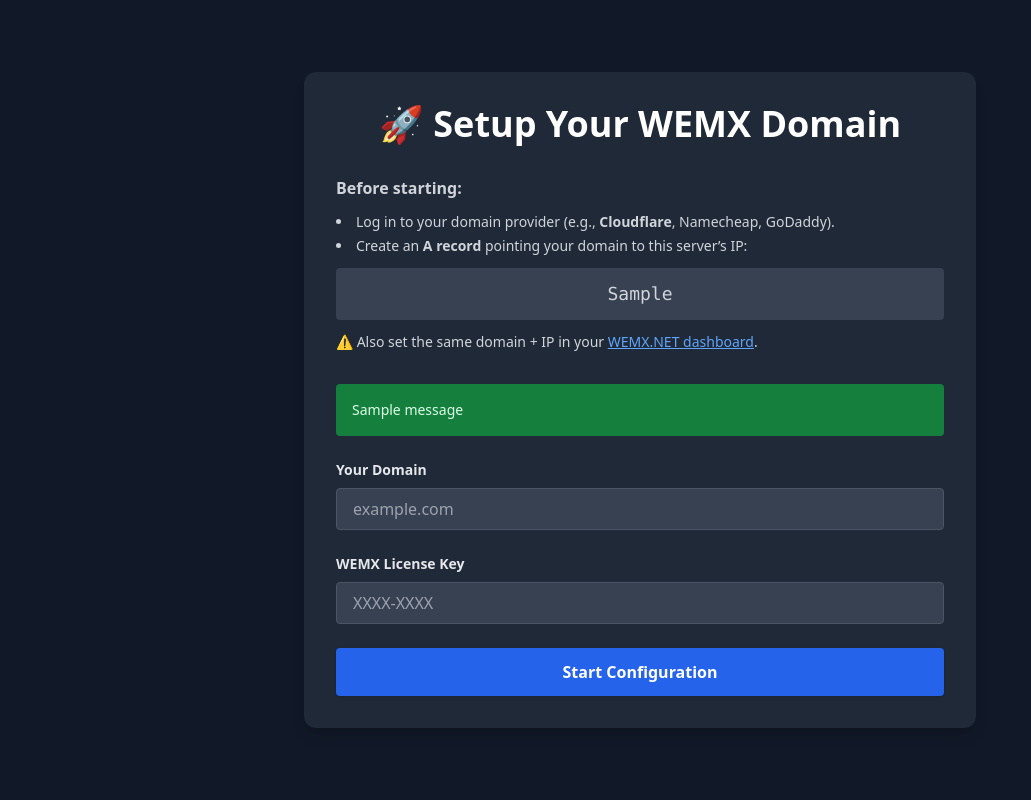
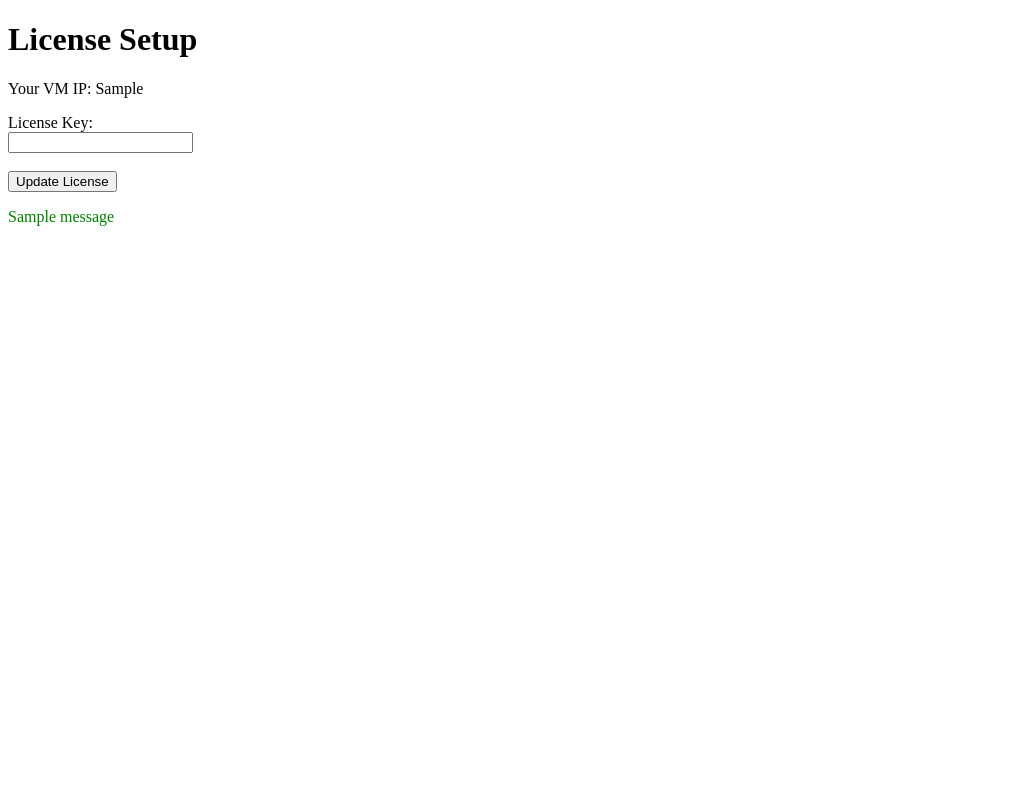
Before and after one commit to EWANZO101/wemxsetup, a Flask app: template templates/index.html in a window 1280 px wide. Shown: the whole page, without its empty margins (0-1031 px from the left). Run offline with Flask 3, Linux system fonts and the light colour scheme; the template is opened without the code that fills it: most values are stand-ins (such as "Sample title", 1, 10 or a date in 2020); one stand-in notice (Sample message) is shown; some libraries are stand-ins or nearby versions.

Commit message:
Update index.html

```diff
--- a/templates/index.html
+++ b/templates/index.html
@@ -1,81 +1,20 @@
 <!DOCTYPE html>
-<html lang="en" class="dark">
+<html>
 <head>
-  <meta charset="UTF-8" />
-  <meta name="viewport" content="width=device-width, initial-scale=1" />
   <title>WEMX Setup</title>
-  <script src="https://cdn.tailwindcss.com"></script>
-  <link href="https://cdn.jsdelivr.net/npm/flowbite@2.2.1/dist/flowbite.min.css" rel="stylesheet" />
 </head>
-<body class="bg-gray-900 text-white min-h-screen flex items-center justify-center p-4">
-  <div class="max-w-2xl w-full bg-gray-800 rounded-xl shadow-lg p-8">
-    <h1 class="text-4xl font-extrabold mb-8 text-center">🚀 Setup Your WEMX Domain</h1>
-
-    <section class="mb-8 text-gray-300 space-y-3">
-      <p class="font-semibold">Before starting:</p>
-      <ul class="list-disc list-inside text-sm space-y-1">
-        <li>Log in to your domain provider (e.g., <strong>Cloudflare</strong>, Namecheap, GoDaddy).</li>
-        <li>Create an <strong>A record</strong> pointing your domain to this server’s IP:</li>
-      </ul>
-
-      <pre class="bg-gray-700 rounded p-3 mt-2 font-mono text-lg text-center select-all">{{ vm_ip }}</pre>
-
-      <p class="mt-4 text-sm">
-        ⚠️ Also set the same domain + IP in your <a href="https://wemx.net/dashboard" target="_blank" rel="noopener noreferrer" class="text-blue-400 underline hover:text-blue-500">WEMX.NET dashboard</a>.
-      </p>
-    </section>
-
-    {% with messages = get_flashed_messages(with_categories=true) %}
-      {% for category, message in messages %}
-        <div
-          class="mb-6 p-4 rounded text-sm font-medium
-            {{ 'bg-green-700 text-green-100' if category == 'success' else 'bg-red-700 text-red-100' }}"
-          role="alert"
-          aria-live="polite"
-        >
-          {{ message }}
-        </div>
-      {% endfor %}
-    {% endwith %}
-
-    <form method="POST" class="space-y-6" novalidate>
-      <div>
-        <label for="domain" class="block mb-2 text-sm font-semibold text-gray-200">Your Domain</label>
-        <input
-          id="domain"
-          name="domain"
-          type="text"
-          required
-          placeholder="example.com"
-          class="w-full rounded border border-gray-600 bg-gray-700 px-4 py-2 text-white placeholder-gray-400 focus:border-blue-500 focus:ring focus:ring-blue-400 focus:outline-none"
-          pattern="^([a-zA-Z0-9-]+\.)+[a-zA-Z]{2,}$"
-          title="Enter a valid domain, e.g. example.com"
-          autocomplete="off"
-        />
-      </div>
-
-      <div>
-        <label for="license" class="block mb-2 text-sm font-semibold text-gray-200">WEMX License Key</label>
-        <input
-          id="license"
-          name="license"
-          type="text"
-          required
-          placeholder="XXXX-XXXX"
-          class="w-full rounded border border-gray-600 bg-gray-700 px-4 py-2 text-white placeholder-gray-400 focus:border-blue-500 focus:ring focus:ring-blue-400 focus:outline-none"
-          autocomplete="off"
-        />
-      </div>
-
-      <button
-        type="submit"
-        class="w-full rounded bg-blue-600 py-3 text-white font-semibold shadow hover:bg-blue-700 focus:outline-none focus:ring-2 focus:ring-blue-500"
-      >
-        Start Configuration
-      </button>
-    </form>
-  </div>
-
-  <script src="https://cdn.jsdelivr.net/npm/flowbite@2.2.1/dist/flowbite.min.js"></script>
+<body>
+  <h1>License Setup</h1>
+  <p>Your VM IP: {{ vm_ip }}</p>
+  <form method="POST">
+    <label>License Key:</label><br>
+    <input type="text" name="license" required><br><br>
+    <button type="submit">Update License</button>
+  </form>
+  {% with messages = get_flashed_messages(with_categories=true) %}
+    {% for category, message in messages %}
+      <p style="color: {{ 'red' if category == 'error' else 'green' }}">{{ message }}</p>
+    {% endfor %}
+  {% endwith %}
 </body>
 </html>
```
